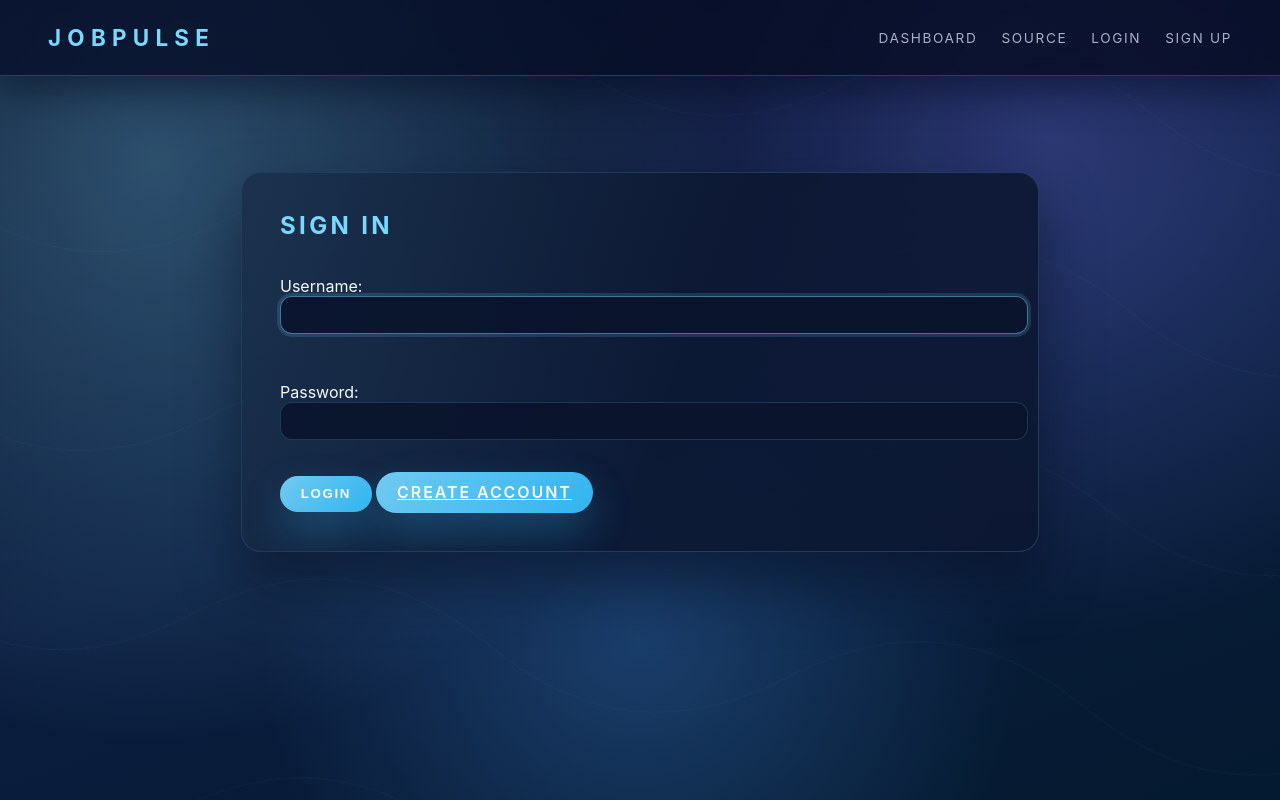
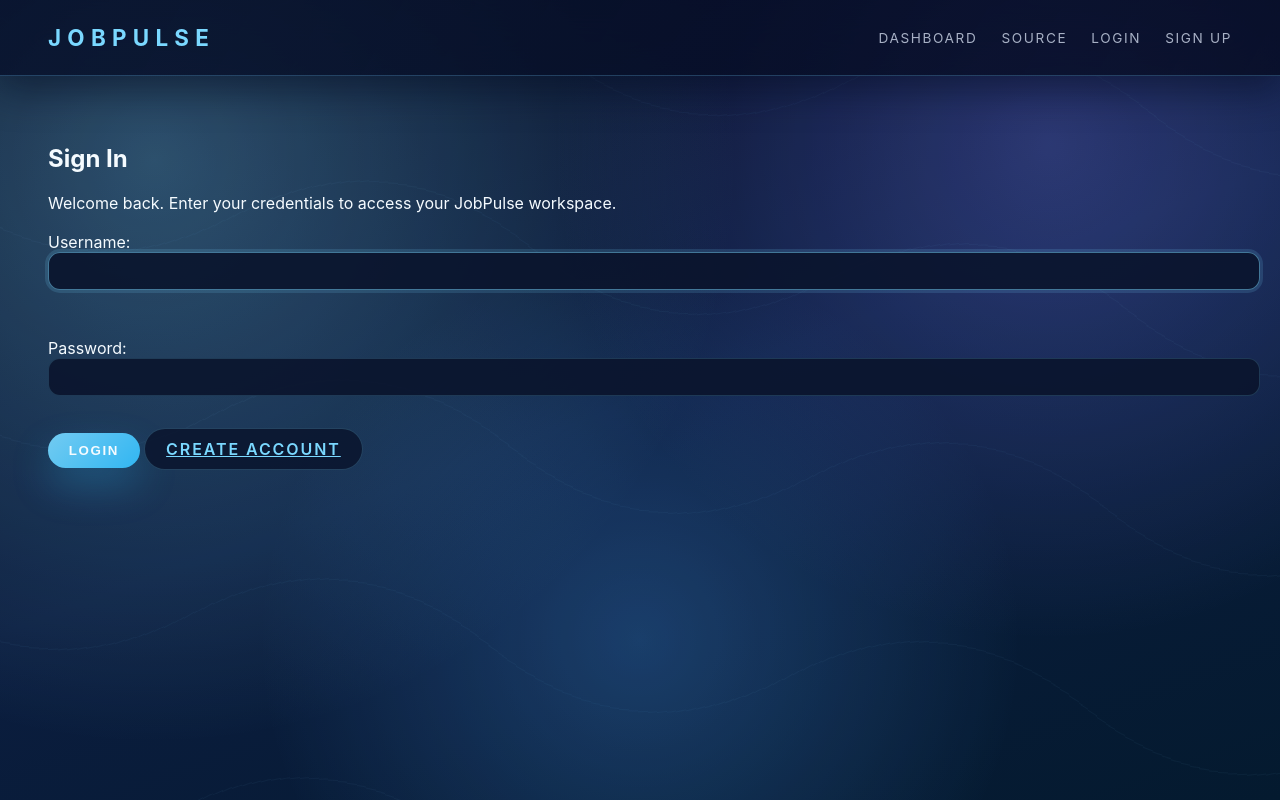
Before and after one commit to Sayedli/JobPulse, a Django app: page /accounts/login/ in a window 1280 px wide. Run offline with Django 5.2, Linux system fonts and the light colour scheme.

Commit message:
Patched Logins

```diff
--- a/templates/accounts/login.html
+++ b/templates/accounts/login.html
@@ -3,15 +3,21 @@
 {% block title %}Login · JobPulse{% endblock %}
 
 {% block content %}
-<section class="nf-profile">
-    <div class="nf-card nf-profile-card">
+<section class="nf-auth">
+    <div class="nf-auth-card">
         <h2>Sign In</h2>
-        <form method="post" class="nf-form nf-form-vertical">
+        <p class="nf-meta">Welcome back. Enter your credentials to access your JobPulse workspace.</p>
+        <form method="post" class="nf-form nf-form-vertical nf-auth-form">
             {% csrf_token %}
             {{ form.as_p }}
-            <div>
+            {% if form.non_field_errors %}
+                <div class="nf-alert nf-alert-error">
+                    {{ form.non_field_errors }}
+                </div>
+            {% endif %}
+            <div class="nf-auth-actions">
                 <button class="nf-button nf-button-primary" type="submit">Login</button>
-                <a class="nf-button" href="{% url 'accounts:signup' %}">Create account</a>
+                <a class="nf-button nf-button-ghost" href="{% url 'accounts:signup' %}">Create account</a>
             </div>
         </form>
     </div>
```
